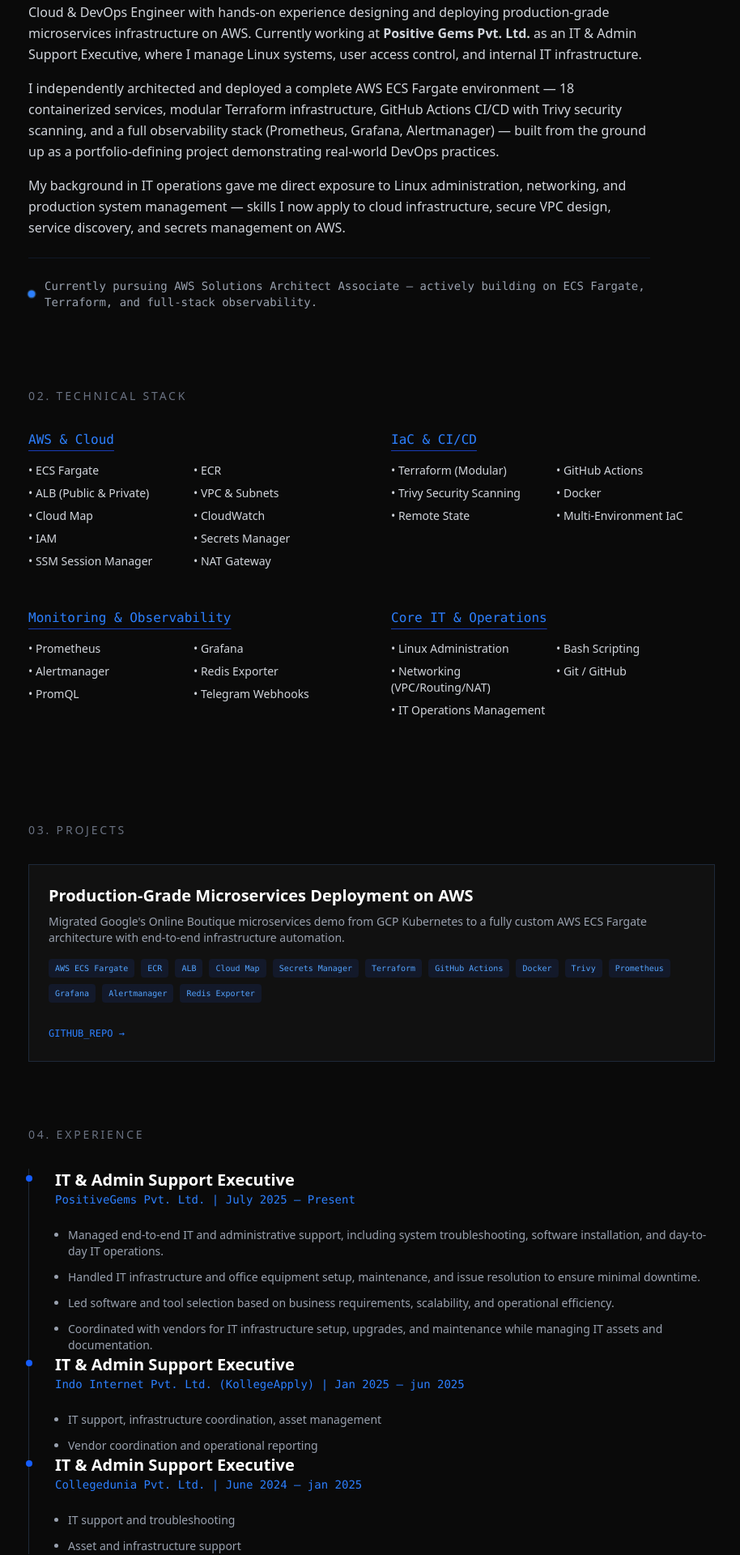
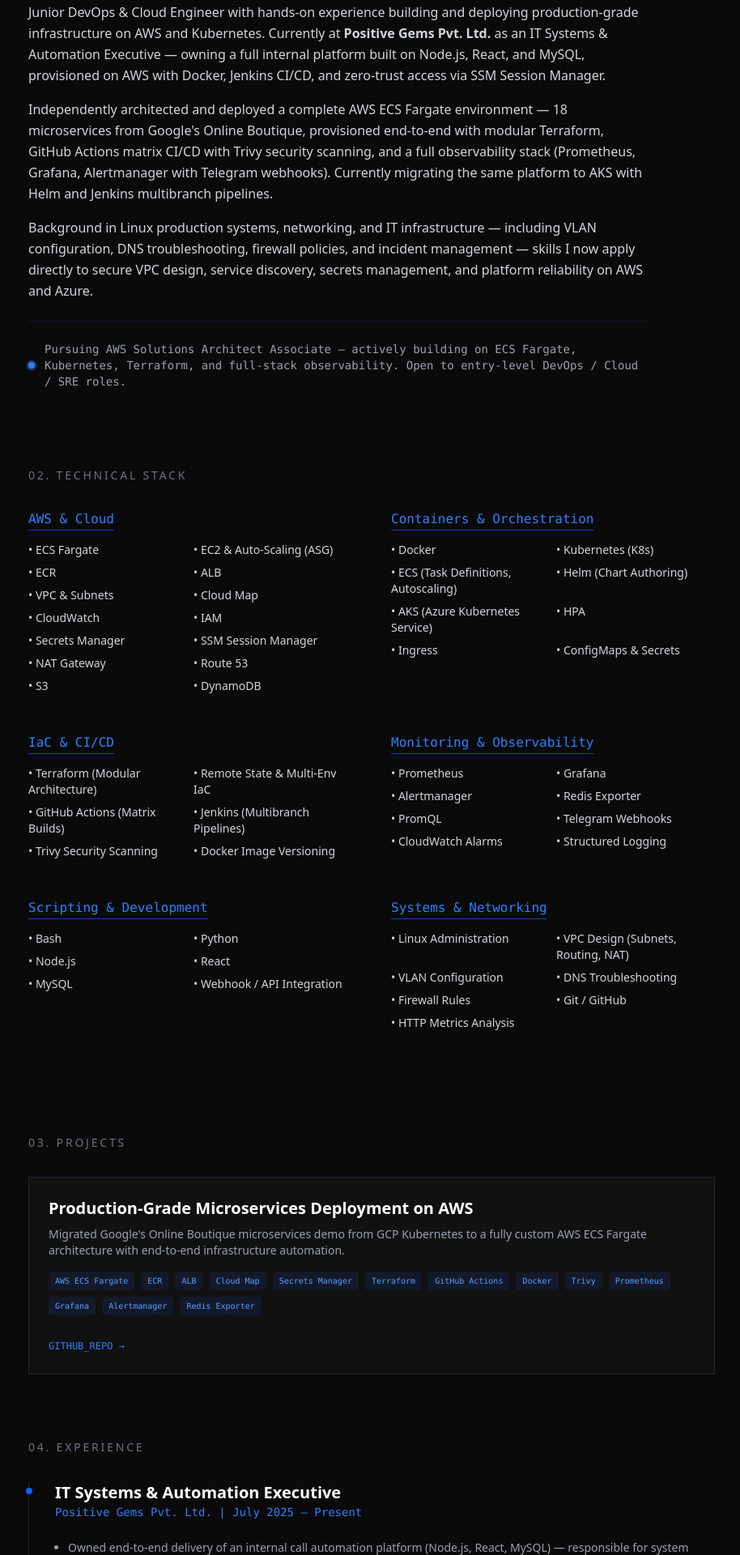
Before and after one commit to heyrohhh/rohitneelmishraportfolio, a React (Vite) app in the folder frontendRohit/: page / in a window 1280 px wide. Shown: the part 460-2380 px from the top of the page at 81% size, without its empty margins (181-1095 px from the left). Built offline with nearby package versions, Linux system fonts and the light colour scheme.

Commit message:
updated layout

```diff
--- a/frontendRohit/src/components/About.jsx
+++ b/frontendRohit/src/components/About.jsx
@@ -7,23 +7,26 @@
 
       <div className="text-gray-300 space-y-4 max-w-3xl leading-relaxed">
         <p>
-          Cloud & DevOps Engineer with hands-on experience designing and deploying production-grade
-          microservices infrastructure on AWS. Currently working at <strong>Positive Gems Pvt. Ltd.</strong> as
-          an IT & Admin Support Executive, where I manage Linux systems, user access control, and
-          internal IT infrastructure.
+          Junior DevOps & Cloud Engineer with hands-on experience building and deploying
+          production-grade infrastructure on AWS and Kubernetes. Currently at{" "}
+          <strong>Positive Gems Pvt. Ltd.</strong> as an IT Systems & Automation Executive —
+          owning a full internal platform built on Node.js, React, and MySQL, provisioned on AWS
+          with Docker, Jenkins CI/CD, and zero-trust access via SSM Session Manager.
         </p>
 
         <p>
-          I independently architected and deployed a complete AWS ECS Fargate environment — 18 containerized
-          services, modular Terraform infrastructure, GitHub Actions CI/CD with Trivy security scanning,
-          and a full observability stack (Prometheus, Grafana, Alertmanager) — built from the ground up
-          as a portfolio-defining project demonstrating real-world DevOps practices.
+          Independently architected and deployed a complete AWS ECS Fargate environment — 18
+          microservices from Google's Online Boutique, provisioned end-to-end with modular
+          Terraform, GitHub Actions matrix CI/CD with Trivy security scanning, and a full
+          observability stack (Prometheus, Grafana, Alertmanager with Telegram webhooks). Currently
+          migrating the same platform to AKS with Helm and Jenkins multibranch pipelines.
         </p>
 
         <p>
-          My background in IT operations gave me direct exposure to Linux administration, networking,
-          and production system management — skills I now apply to cloud infrastructure, secure VPC design,
-          service discovery, and secrets management on AWS.
+          Background in Linux production systems, networking, and IT infrastructure — including
+          VLAN configuration, DNS troubleshooting, firewall policies, and incident management —
+          skills I now apply directly to secure VPC design, service discovery, secrets management,
+          and platform reliability on AWS and Azure.
         </p>
 
         <div className="pt-6 mt-6 border-t border-gray-900 flex items-center gap-3">
@@ -32,7 +35,9 @@
             <span className="relative inline-flex rounded-full h-2 w-2 bg-blue-500"></span>
           </span>
           <p className="text-sm font-mono text-gray-400">
-            Currently pursuing AWS Solutions Architect Associate — actively building on ECS Fargate, Terraform, and full-stack observability.
+            Pursuing AWS Solutions Architect Associate — actively building on ECS Fargate,
+            Kubernetes, Terraform, and full-stack observability. Open to entry-level DevOps /
+            Cloud / SRE roles.
           </p>
         </div>
       </div>
--- a/frontendRohit/src/components/Experience.jsx
+++ b/frontendRohit/src/components/Experience.jsx
@@ -2,65 +2,49 @@
     return (
         <section className="mb-32">
             <h2 className="text-sm uppercase tracking-[0.2em] text-gray-500 mb-8">04. Experience</h2>
-            <div className="border-l border-gray-800 pl-8 relative">
+
+            {/* PositiveGems */}
+            <div className="border-l border-gray-800 pl-8 relative mb-12">
                 <div className="absolute w-2 h-2 bg-blue-600 rounded-full -left-[4.5px] top-2"></div>
-
-                <h3 className="text-xl font-bold">IT & Admin Support Executive</h3>
+                <h3 className="text-xl font-bold">IT Systems & Automation Executive</h3>
                 <p className="text-blue-500 font-mono text-sm">
-                    PositiveGems Pvt. Ltd. | July 2025 – Present
+                    Positive Gems Pvt. Ltd. | July 2025 – Present
                 </p>
-
                 <ul className="mt-6 space-y-3 text-gray-400 text-sm list-disc ml-4">
-                    <li>
-                        Managed end-to-end IT and administrative support, including system
-                        troubleshooting, software installation, and day-to-day IT operations.
-                    </li>
-                    <li>
-                        Handled IT infrastructure and office equipment setup, maintenance, and
-                        issue resolution to ensure minimal downtime.
-                    </li>
-                    <li>
-                        Led software and tool selection based on business requirements,
-                        scalability, and operational efficiency.
-                    </li>
-                    <li>
-                        Coordinated with vendors for IT infrastructure setup, upgrades, and
-                        maintenance while managing IT assets and documentation.
-                    </li>
+                    <li>Owned end-to-end delivery of an internal call automation platform (Node.js, React, MySQL) — responsible for system design, deployment architecture, and ongoing production maintenance.</li>
+                    <li>Provisioned AWS infrastructure — public/private VPC subnets, EC2, Route 53, CloudWatch, and SSM Session Manager for zero-trust access (no bastion, no public SSH).</li>
+                    <li>Containerized application using Docker and built Jenkins CI/CD pipeline to automate image build, deployment, and rollback workflows on EC2.</li>
+                    <li>Designed and deployed an event-driven webhook service integrating Shiprocket with Avtar AI — handled real-time event ingestion, payload validation, and API communication.</li>
+                    <li>Automated internal IT workflows using Bash and Python scripting — reduced manual operational effort by 60% across repeated admin tasks.</li>
+                    <li>Maintained and hardened Linux production servers — enforced user access controls, sudo policies, and SSH key hygiene across infrastructure.</li>
                 </ul>
             </div>
-            <div className="border-l border-gray-800 pl-8 relative">
+
+            {/* KollegeApply */}
+            <div className="border-l border-gray-800 pl-8 relative mb-12">
                 <div className="absolute w-2 h-2 bg-blue-600 rounded-full -left-[4.5px] top-2"></div>
-
-                <h3 className="text-xl font-bold">IT & Admin Support Executive</h3>
+                <h3 className="text-xl font-bold">IT & Infrastructure Support Executive</h3>
                 <p className="text-blue-500 font-mono text-sm">
-                    Indo Internet Pvt. Ltd. (KollegeApply) | Jan 2025 – jun 2025
+                    Indo Internet Pvt. Ltd. (KollegeApply) | Jan 2025 – Jun 2025
                 </p>
-
                 <ul className="mt-6 space-y-3 text-gray-400 text-sm list-disc ml-4">
-                    <li>
-                        IT support, infrastructure coordination, asset management
-                    </li>
-                    <li>
-                       Vendor coordination and operational reporting
-                    </li>
+                    <li>Administered Linux servers in a production environment — handled package management, cron scheduling, and service restarts under live conditions.</li>
+                    <li>Supported network configuration tasks including VLAN setup, DNS troubleshooting, and firewall rule reviews.</li>
+                    <li>Triaged and escalated infrastructure incidents — maintained incident logs and contributed to post-incident root cause documentation.</li>
                 </ul>
             </div>
-              <div className="border-l border-gray-800 pl-8 relative">
+
+            {/* Collegedunia */}
+            <div className="border-l border-gray-800 pl-8 relative mb-12">
                 <div className="absolute w-2 h-2 bg-blue-600 rounded-full -left-[4.5px] top-2"></div>
-
-                <h3 className="text-xl font-bold">IT & Admin Support Executive</h3>
+                <h3 className="text-xl font-bold">IT Support Executive — Server Room & Networking</h3>
                 <p className="text-blue-500 font-mono text-sm">
-                    Collegedunia Pvt. Ltd. | June 2024 – jan 2025
+                    Collegedunia Web Pvt. Ltd. | Jun 2024 – Jan 2025
                 </p>
-
                 <ul className="mt-6 space-y-3 text-gray-400 text-sm list-disc ml-4">
-                    <li>
-                        IT support and troubleshooting
-                    </li>
-                    <li>
-                       Asset and infrastructure support
-                    </li>
+                    <li>Managed server room hardware and physical network infrastructure including patch panels, switches, and cabling.</li>
+                    <li>Handled Linux system administration tasks — user provisioning, service health checks, and storage management.</li>
+                    <li>Monitored network and system health; escalated issues and documented resolutions in internal ticketing system.</li>
                 </ul>
             </div>
 
--- a/frontendRohit/src/components/Hero.jsx
+++ b/frontendRohit/src/components/Hero.jsx
@@ -16,7 +16,7 @@
       </p>
 
       <p className="mt-3 text-sm text-gray-500 font-mono">
-        Linux · Git · Docker · Kubernetes · AWS · Terraform · GitHub Actions
+        Linux · Git · Docker · Kubernetes · AWS · Terraform · GitHub Actions . Jenkins
       </p>
     </section>
   );
--- a/frontendRohit/src/components/Skills.jsx
+++ b/frontendRohit/src/components/Skills.jsx
@@ -2,19 +2,27 @@
   const categories = [
     {
       title: "AWS & Cloud",
-    items: ["ECS Fargate", "ECR", "ALB (Public & Private)", "VPC & Subnets", "Cloud Map", "CloudWatch", "IAM", "Secrets Manager", "SSM Session Manager", "NAT Gateway"]
+      items: ["ECS Fargate", "EC2 & Auto-Scaling (ASG)", "ECR", "ALB", "VPC & Subnets", "Cloud Map", "CloudWatch", "IAM", "Secrets Manager", "SSM Session Manager", "NAT Gateway", "Route 53", "S3", "DynamoDB"]
+    },
+    {
+      title: "Containers & Orchestration",
+      items: ["Docker", "Kubernetes (K8s)", "ECS (Task Definitions, Autoscaling)", "Helm (Chart Authoring)", "AKS (Azure Kubernetes Service)", "HPA", "Ingress", "ConfigMaps & Secrets"]
     },
     {
       title: "IaC & CI/CD",
-    items: ["Terraform (Modular)", "GitHub Actions", "Trivy Security Scanning", "Docker", "Remote State", "Multi-Environment IaC"]
+      items: ["Terraform (Modular Architecture)", "Remote State & Multi-Env IaC", "GitHub Actions (Matrix Builds)", "Jenkins (Multibranch Pipelines)", "Trivy Security Scanning", "Docker Image Versioning"]
     },
     {
       title: "Monitoring & Observability",
-    items: ["Prometheus", "Grafana", "Alertmanager", "Redis Exporter", "PromQL", "Telegram Webhooks"]
+      items: ["Prometheus", "Grafana", "Alertmanager", "Redis Exporter", "PromQL", "Telegram Webhooks", "CloudWatch Alarms", "Structured Logging"]
     },
     {
-    title: "Core IT & Operations",
-    items: ["Linux Administration", "Bash Scripting", "Networking (VPC/Routing/NAT)", "Git / GitHub", "IT Operations Management"]
+      title: "Scripting & Development",
+      items: ["Bash", "Python", "Node.js", "React", "MySQL", "Webhook / API Integration"]
+    },
+    {
+      title: "Systems & Networking",
+      items: ["Linux Administration", "VPC Design (Subnets, Routing, NAT)", "VLAN Configuration", "DNS Troubleshooting", "Firewall Rules", "Git / GitHub", "HTTP Metrics Analysis"]
     }
   ];
 
```
Lines whose indentation alone changed are shown as unchanged.
